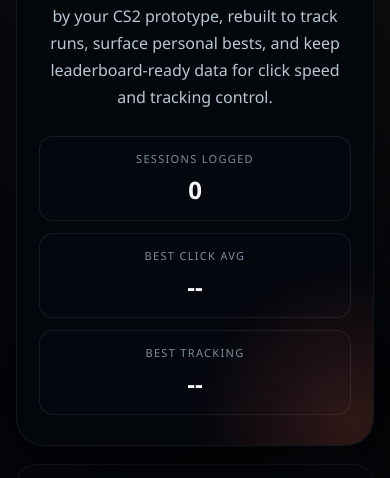
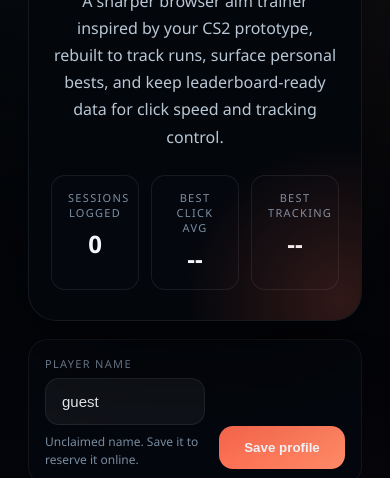
Before and after one commit to LAOUUUUU/aim_web, a website: page index.html in a window 390 px wide. Shown: the part 190-668 px from the top of the page. Drawn offline with Linux system fonts and the light colour scheme.

Commit message:
Clean up duplicate responsive CSS rules

```diff
--- a/index.html
+++ b/index.html
@@ -47,6 +47,8 @@
       padding: 28px;
       overflow-x: hidden;
       overscroll-behavior: none;
+      min-height: calc(100vh + 220px);
+      padding-bottom: 220px;
     }
 
     body::before,
@@ -80,6 +82,7 @@
       z-index: 1;
       max-width: 1680px;
       margin: 0 auto;
+      min-height: 100vh;
     }
 
     .hero {
@@ -1042,51 +1045,6 @@
       background: radial-gradient(circle, rgba(255, 122, 94, 0.38), rgba(255, 122, 94, 0.12) 62%, transparent 72%);
       transform: translate(-50%, -50%);
       filter: blur(0.2px);
-    }
-
-    @media (max-width: 1180px) {
-      .hero,
-      .layout {
-        grid-template-columns: 1fr;
-      }
-    }
-
-    @media (max-width: 860px) {
-      body { padding: 16px; }
-      .hero-card,
-      .hero-side,
-      .trainer-panel { padding: 18px; }
-      .stats-grid,
-      .hero-metrics,
-      .result-grid { grid-template-columns: repeat(2, minmax(0, 1fr)); }
-      #arena { height: 430px; }
-    }
-
-    @media (max-width: 560px) {
-      .hero-side-grid,
-      .record-grid,
-      .stats-grid,
-      .hero-metrics,
-      .result-grid {
-        grid-template-columns: 1fr;
-      }
-      .player-card {
-        grid-template-columns: 1fr;
-      }
-      .toolbar {
-        align-items: stretch;
-      }
-      .segmented,
-      .leader-tabs {
-        width: 100%;
-        justify-content: space-between;
-      }
-      .segmented button,
-      .leader-tabs button {
-        flex: 1;
-      }
-      #overlay h2 { font-size: 28px; }
-      #arena { height: 390px; }
     }
 
     :root {
```
Also changed, not shown: public/index.html (+3 -45 lines).
